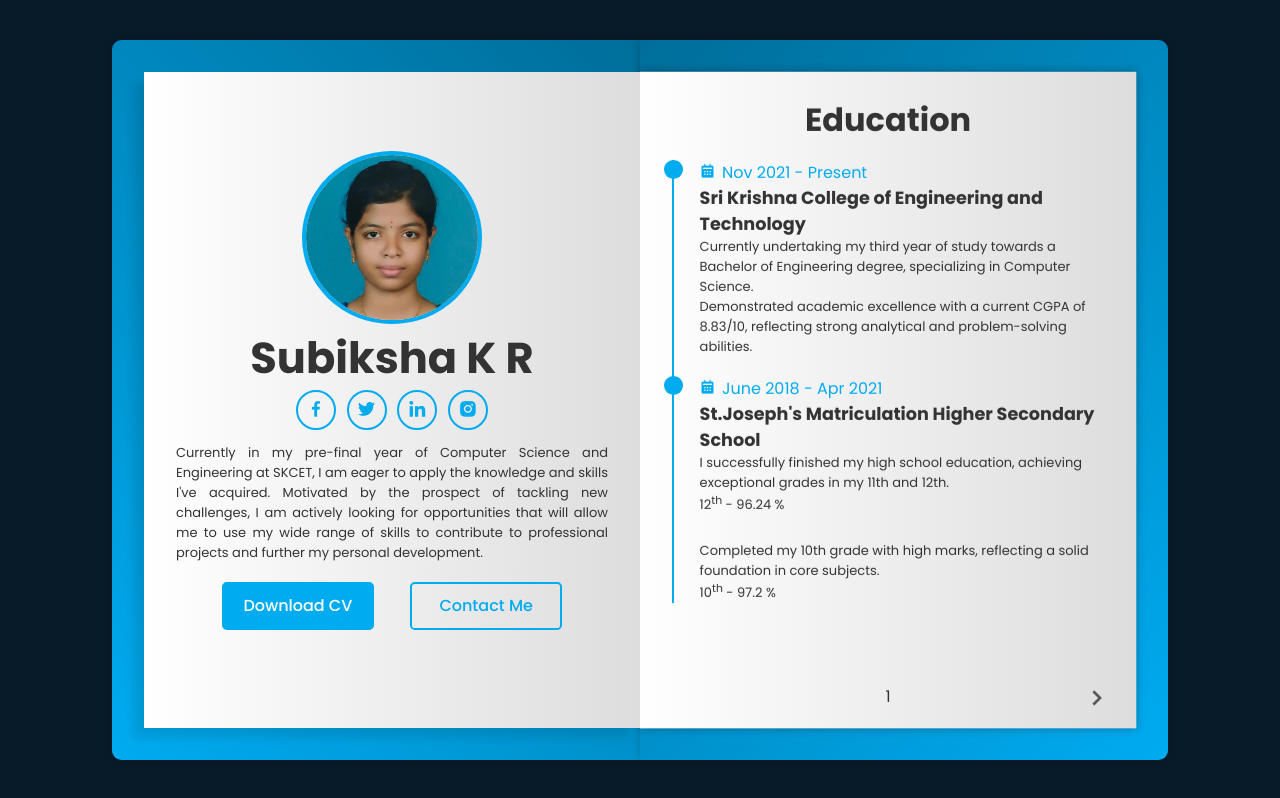
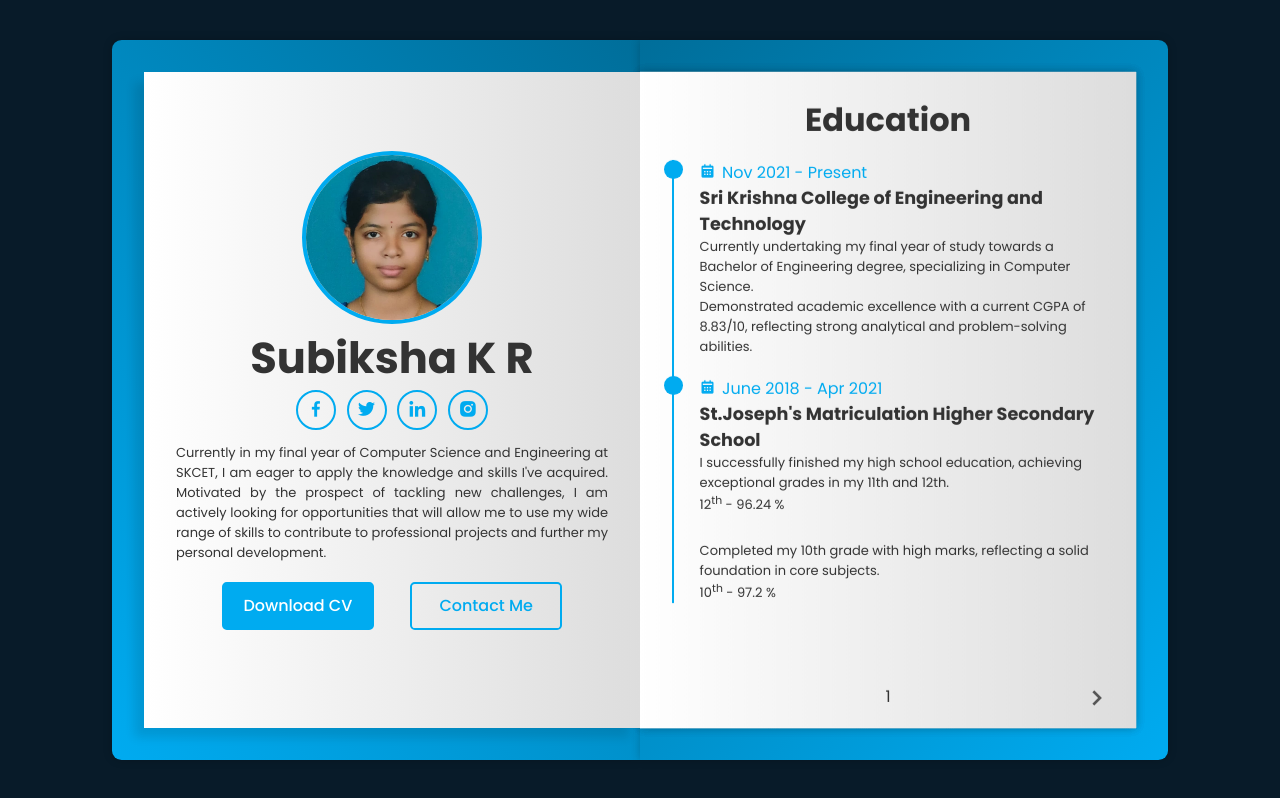
Before and after one commit to SubikshaRamkumar/Subiksha-BookProtfolio, a plain HTML site: page index.html in a window 1280 px wide. Drawn offline with nearby package versions, Linux system fonts and the light colour scheme.

Commit message:
final yr

```diff
--- a/index.html
+++ b/index.html
@@ -28,7 +28,7 @@
                         <a href="https://www.linkedin.com/in/subiksha-kr-b7091b228/"><i class='bx bxl-linkedin' ></i></box-icon></a>
                         <a href="https://www.instagram.com/subi_369?igsh=Zno3Z2hqd2Q2a3o1"><i class='bx bxl-instagram-alt' ></i></a>
                     </div>
-                    <p>Currently in my pre-final year of Computer Science and Engineering at SKCET, I am eager to apply the knowledge and skills I've acquired. Motivated by the prospect of tackling new challenges, I am actively looking for opportunities that will allow me to use my wide range of skills to contribute to professional projects and further my personal development. </p>
+                    <p>Currently in my final year of Computer Science and Engineering at SKCET, I am eager to apply the knowledge and skills I've acquired. Motivated by the prospect of tackling new challenges, I am actively looking for opportunities that will allow me to use my wide range of skills to contribute to professional projects and further my personal development. </p>
                     <div class="btn-box">
                         <a href="/subiksha_CSE.pdf" download="Subiksha_Resume.pdf" class="btn">
                             <!-- <i class='bx bxs-cloud-download'></i> -->
@@ -51,7 +51,7 @@
                         <div class="workeduc-content">
                             <span class="year"><i class='bx bxs-calendar' ></i>Nov 2021 - Present</span>
                             <h3>Sri Krishna College of Engineering and Technology</h3>
-                            <p>Currently undertaking my third year of study towards a Bachelor of Engineering degree, specializing in Computer Science.</p>
+                            <p>Currently undertaking my final year of study towards a Bachelor of Engineering degree, specializing in Computer Science.</p>
                             <!-- <br/> -->
                             <p>Demonstrated academic excellence with a current CGPA of 8.83/10, reflecting strong analytical and problem-solving abilities.</p>
                         </div>
```
Also changed, not shown: 1 other file.
